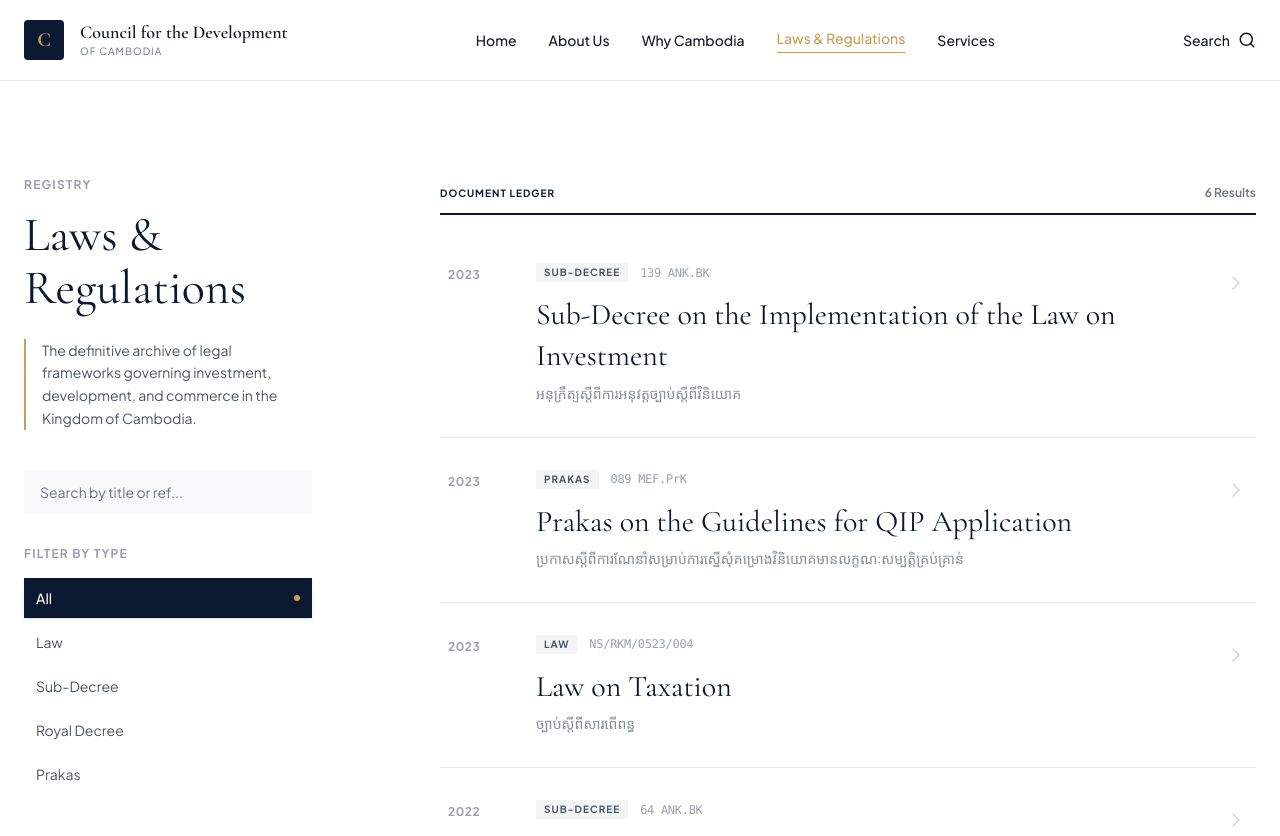
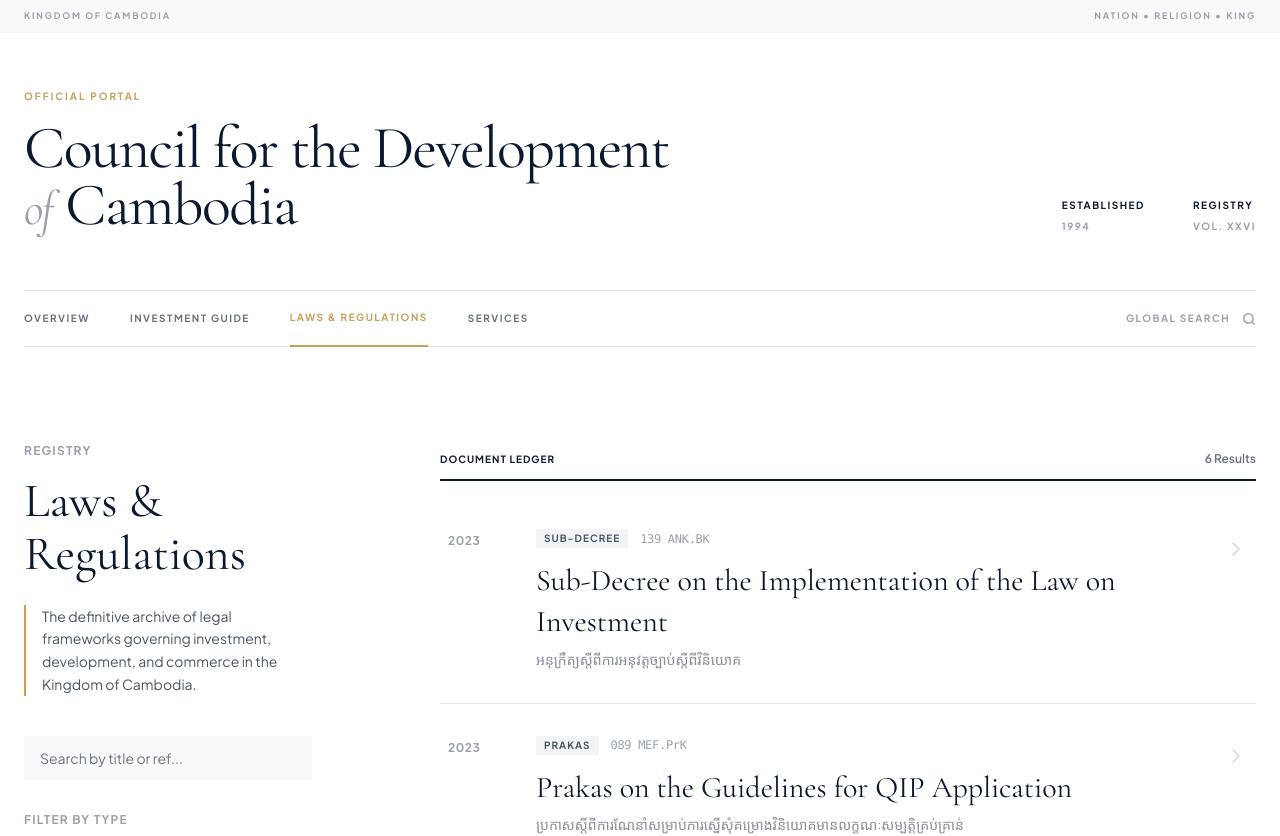
Before and after one commit to phalla-doll/cambodia-investment-laws-registry, a React (Vite) app: page / in a window 1280 px wide. Shown: the top 836 px of the page. Built offline with nearby package versions, Linux system fonts and the light colour scheme.

Commit message:
feat(header): redesign masthead and add motto bar
Update the header layout to include the state motto and a more prominent, distinct masthead design for the Council for the Development of Cambodia.

```diff
--- a/src/components/Header.tsx
+++ b/src/components/Header.tsx
@@ -1,32 +1,56 @@
-import { Search } from 'lucide-react';
+import { Search, Menu } from 'lucide-react';
 
 export default function Header() {
   return (
-    <header className="sticky top-0 z-40 bg-white/90 backdrop-blur-md border-b border-gray-200">
-      <div className="max-w-7xl mx-auto px-6 h-20 flex items-center justify-between gap-8">
-        <div className="flex items-center gap-4">
-          <div className="w-10 h-10 bg-oxford text-gold flex items-center justify-center font-serif font-bold text-xl rounded-sm">
-            C
+    <header className="w-full bg-white relative shrink-0">
+      {/* State Motto Bar */}
+      <div className="w-full border-b border-gray-100 bg-surface">
+        <div className="max-w-7xl mx-auto px-6 h-8 flex items-center justify-between text-[9px] uppercase tracking-[0.2em] font-bold text-gray-400">
+          <span>Kingdom of Cambodia</span>
+          <span className="hidden sm:inline">Nation • Religion • King</span>
+        </div>
+      </div>
+
+      <div className="max-w-7xl mx-auto px-6">
+        {/* Main Masthead */}
+        <div className="py-10 md:py-14 flex flex-col md:flex-row justify-between items-start md:items-end gap-8 border-b border-gray-200">
+          <div className="flex flex-col gap-4">
+            <span className="text-[10px] font-bold text-gold uppercase tracking-[0.2em]">Official Portal</span>
+            <h1 className="font-serif text-4xl md:text-5xl lg:text-6xl text-oxford leading-[0.95] tracking-tight">
+              Council for the Development<br />
+              <span className="text-gray-400 italic font-normal text-3xl md:text-4xl lg:text-5xl leading-[0.95]">of</span> Cambodia
+            </h1>
           </div>
-          <div>
-            <h1 className="font-serif font-semibold text-ink leading-tight text-lg">Council for the Development</h1>
-            <h2 className="text-[10px] text-gray-500 font-sans tracking-widest uppercase">Of Cambodia</h2>
+
+          <div className="hidden lg:flex items-center gap-12 text-[10px] font-bold uppercase tracking-[0.15em] text-gray-400">
+             <div className="flex flex-col gap-1.5">
+                <span className="text-oxford">Established</span>
+                <span>1994</span>
+             </div>
+             <div className="flex flex-col gap-1.5">
+                <span className="text-oxford">Registry</span>
+                <span>Vol. XXVI</span>
+             </div>
           </div>
         </div>
 
-        <nav className="hidden md:flex items-center gap-8 text-sm font-medium text-ink">
-          <a href="#" className="hover:text-gold transition-colors">Home</a>
-          <a href="#" className="hover:text-gold transition-colors">About Us</a>
-          <a href="#" className="hover:text-gold transition-colors">Why Cambodia</a>
-          <a href="#" className="text-gold border-b border-gold pb-1">Laws & Regulations</a>
-          <a href="#" className="hover:text-gold transition-colors">Services</a>
-        </nav>
+        {/* Navigation row */}
+        <div className="h-14 flex items-center justify-between border-b border-gray-200">
+          <nav className="hidden md:flex items-center gap-10 text-[10px] font-bold uppercase tracking-[0.15em]">
+            <a href="#" className="text-gray-500 hover:text-oxford transition-colors">Overview</a>
+            <a href="#" className="text-gray-500 hover:text-oxford transition-colors">Investment Guide</a>
+            <a href="#" className="text-gold border-b-2 border-gold h-14 flex items-center">Laws & Regulations</a>
+            <a href="#" className="text-gray-500 hover:text-oxford transition-colors">Services</a>
+          </nav>
 
-        <div className="flex items-center gap-4">
-           <button className="text-ink hover:text-gold transition-colors flex items-center gap-2 text-sm font-medium">
-             <span className="hidden sm:inline">Search</span>
-             <Search size={18} />
-           </button>
+          <button className="md:hidden text-oxford p-2 -ml-2">
+            <Menu size={20} />
+          </button>
+
+          <button className="text-gray-400 hover:text-oxford transition-colors flex items-center gap-3 text-[10px] font-bold uppercase tracking-[0.15em] group">
+            <span className="hidden sm:inline group-hover:text-gold transition-colors">Global Search</span>
+            <Search size={14} strokeWidth={2.5} />
+          </button>
         </div>
       </div>
     </header>
```
